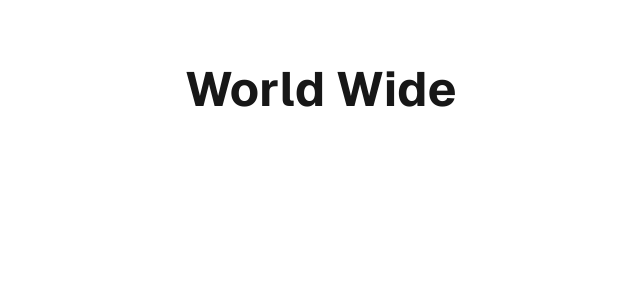
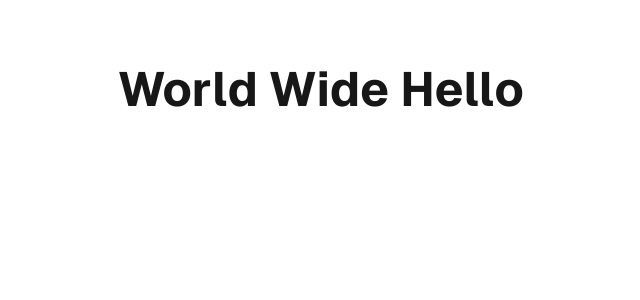
Before and after one commit to Antibioticvz/world-wide-next, a Next.js app: page / in a window 1280 px wide. Shown: the top 300 px of the page, without its empty margins (319-959 px from the left). Built offline with nearby package versions, Linux system fonts and the light colour scheme.

Commit message:
config next js

```diff
--- a/app/page.tsx
+++ b/app/page.tsx
@@ -1,8 +1,12 @@
+import 'server-only'
+
+export const experimental_ppr = true
+
 const Home = () => {
   return (
     <div className="font-sans grid grid-rows-[20px_1fr_20px] items-center justify-items-center min-h-screen p-8 pb-20 gap-16 sm:p-20">
       <main className="flex flex-col">
-        <h1 className="text-3xl font-bold sm:text-5xl">World Wide</h1>
+        <h1 className="text-3xl font-bold sm:text-5xl">World Wide Hello</h1>
       </main>
       <footer className=""></footer>
     </div>
--- a/next.config.mjs
+++ b/next.config.mjs
@@ -1,4 +1,9 @@
 /** @type {import('next').NextConfig} */
-const nextConfig = {};
+const nextConfig = {
+  experimental: {
+    reactCompiler: true,
+    ppr: 'incremental',
+  },
+}
 
-export default nextConfig;
+export default nextConfig
```
Also changed, not shown: package.json (+6 -4 lines), 1 other file (tests, documents, lock files or other folders).
